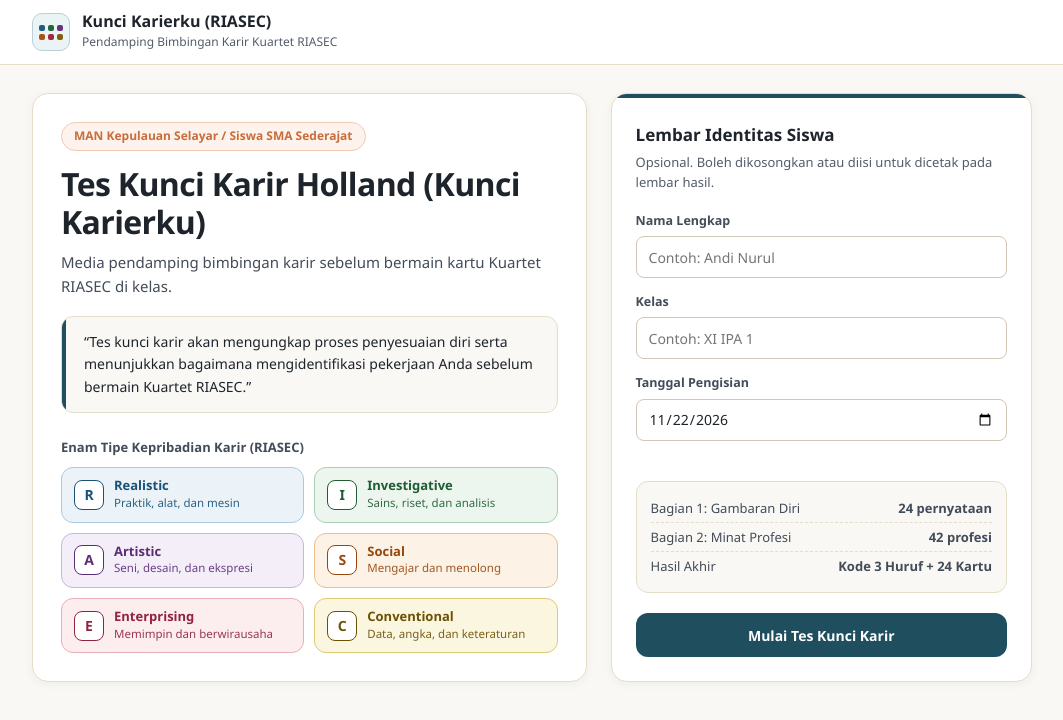
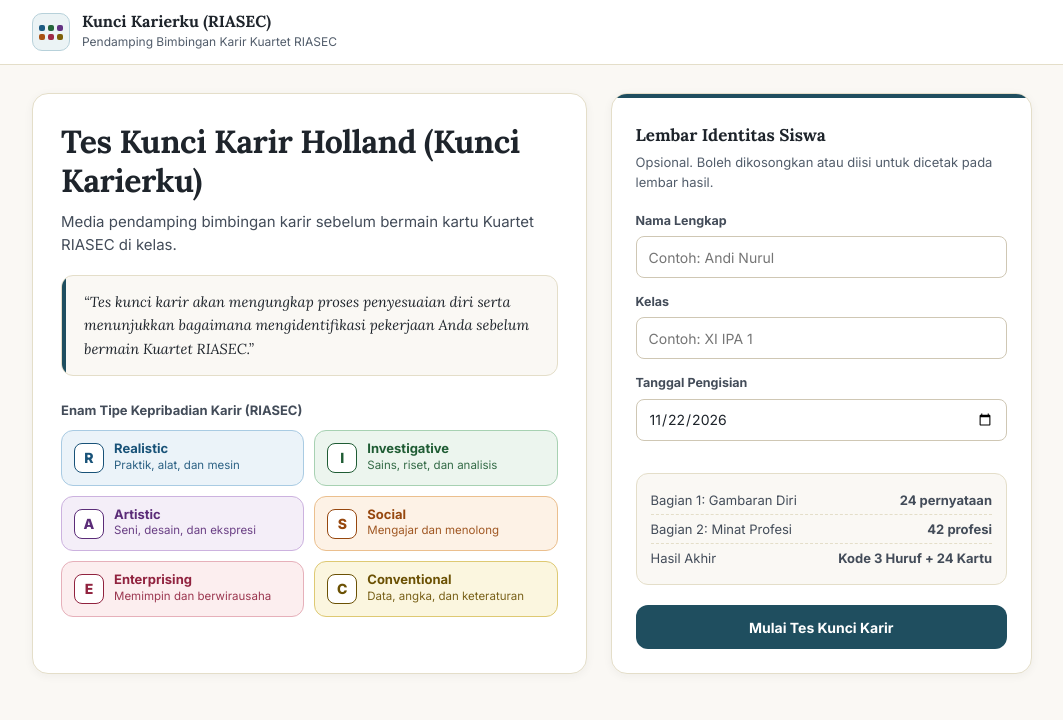
Before and after one commit to dvoidd/kunci-karierku-riasec, a plain HTML site: page index.html in a window 1280 px wide. Shown: the whole page, without its empty margins (108-1171 px from the left). Drawn offline with Linux system fonts and the light colour scheme.

Commit message:
Use Lora + Inter fonts and remove school-specific badge

```diff
--- a/index.html
+++ b/index.html
@@ -4,6 +4,9 @@
     <meta charset="UTF-8">
     <meta name="viewport" content="width=device-width, initial-scale=1.0">
     <title>Tes Kunci Karir Holland (Kunci Karierku) - Pendamping Kuartet RIASEC</title>
+    <link rel="preconnect" href="https://fonts.googleapis.com">
+    <link rel="preconnect" href="https://fonts.gstatic.com" crossorigin>
+    <link href="https://fonts.googleapis.com/css2?family=Inter:wght@400;500;600;700;800&family=Lora:ital,wght@0,600;0,700;1,400&display=swap" rel="stylesheet">
     <style>
         :root {
             --bg-paper: #FAF8F4;
@@ -75,9 +78,20 @@
             padding: 0;
             background-color: var(--bg-paper);
             color: var(--ink-primary);
-            font-family: 'Segoe UI', 'Nunito', 'Trebuchet MS', system-ui, -apple-system, sans-serif;
+            font-family: 'Inter', system-ui, -apple-system, sans-serif;
             line-height: 1.55;
             -webkit-font-smoothing: antialiased;
+        }
+
+        .brand-title,
+        .hero-title,
+        .sheet-title,
+        .section-heading,
+        .result-title,
+        .card-title,
+        .card-prof-title,
+        .top3-name {
+            font-family: 'Lora', Georgia, serif;
         }
 
         .hidden {
@@ -265,24 +279,12 @@
             padding: 28px;
         }
 
-        .school-tag {
-            display: inline-block;
-            font-size: 12px;
-            font-weight: 700;
-            color: var(--warm);
-            background-color: var(--warm-soft);
-            border: 1px solid var(--warm-border);
-            padding: 4px 12px;
-            border-radius: 999px;
-            margin-bottom: 14px;
-        }
-
         .hero-title {
             margin: 0 0 10px;
             font-size: clamp(24px, 3.2vw, 32px);
-            font-weight: 800;
-            line-height: 1.2;
-            letter-spacing: -0.02em;
+            font-weight: 700;
+            line-height: 1.22;
+            letter-spacing: -0.015em;
             color: var(--ink-primary);
         }
 
@@ -300,9 +302,11 @@
             background-color: var(--bg-paper);
             border: 1px solid var(--border-soft);
             border-radius: var(--radius-md);
-            font-size: 14px;
+            font-family: 'Lora', Georgia, serif;
+            font-style: italic;
+            font-size: 14.5px;
             color: var(--ink-primary);
-            line-height: 1.6;
+            line-height: 1.65;
         }
 
         .quote-callout::before {
@@ -1557,7 +1561,6 @@
             <div class="home-grid">
                 <!-- Kolom Kiri: Pengantar & 6 Tipe RIASEC -->
                 <div class="panel home-intro">
-                    <span class="school-tag">MAN Kepulauan Selayar / Siswa SMA Sederajat</span>
                     <h2 class="hero-title">Tes Kunci Karir Holland (Kunci Karierku)</h2>
                     <p class="hero-subtitle">Media pendamping bimbingan karir sebelum bermain kartu Kuartet RIASEC di kelas.</p>
 
@@ -1740,7 +1743,7 @@
                     <div>
                         <span class="part-badge">Hasil Tes Kunci Karir Holland</span>
                         <h2 class="result-title">Profil Kunci Karierku & Kuartet RIASEC</h2>
-                        <p id="result-identity-display" class="result-identity">Peserta: Siswa SMA / MAN Kepulauan Selayar</p>
+                        <p id="result-identity-display" class="result-identity">Peserta: Tes Kunci Karir Holland</p>
                     </div>
                     <div class="result-actions no-print">
                         <button type="button" onclick="window.print()" class="btn btn-primary btn-sm">Cetak / Simpan PDF</button>
@@ -2572,7 +2575,7 @@
 
             document.getElementById('result-identity-display').innerHTML = idParts.length > 0
                 ? idParts.join(' &nbsp;|&nbsp; ')
-                : 'Peserta: Siswa SMA / MAN Kepulauan Selayar';
+                : 'Peserta: Tes Kunci Karir Holland';
 
             const sortedCats = [...CATEGORIES].sort((a, b) => {
                 if (scores[b].total !== scores[a].total) {
```
